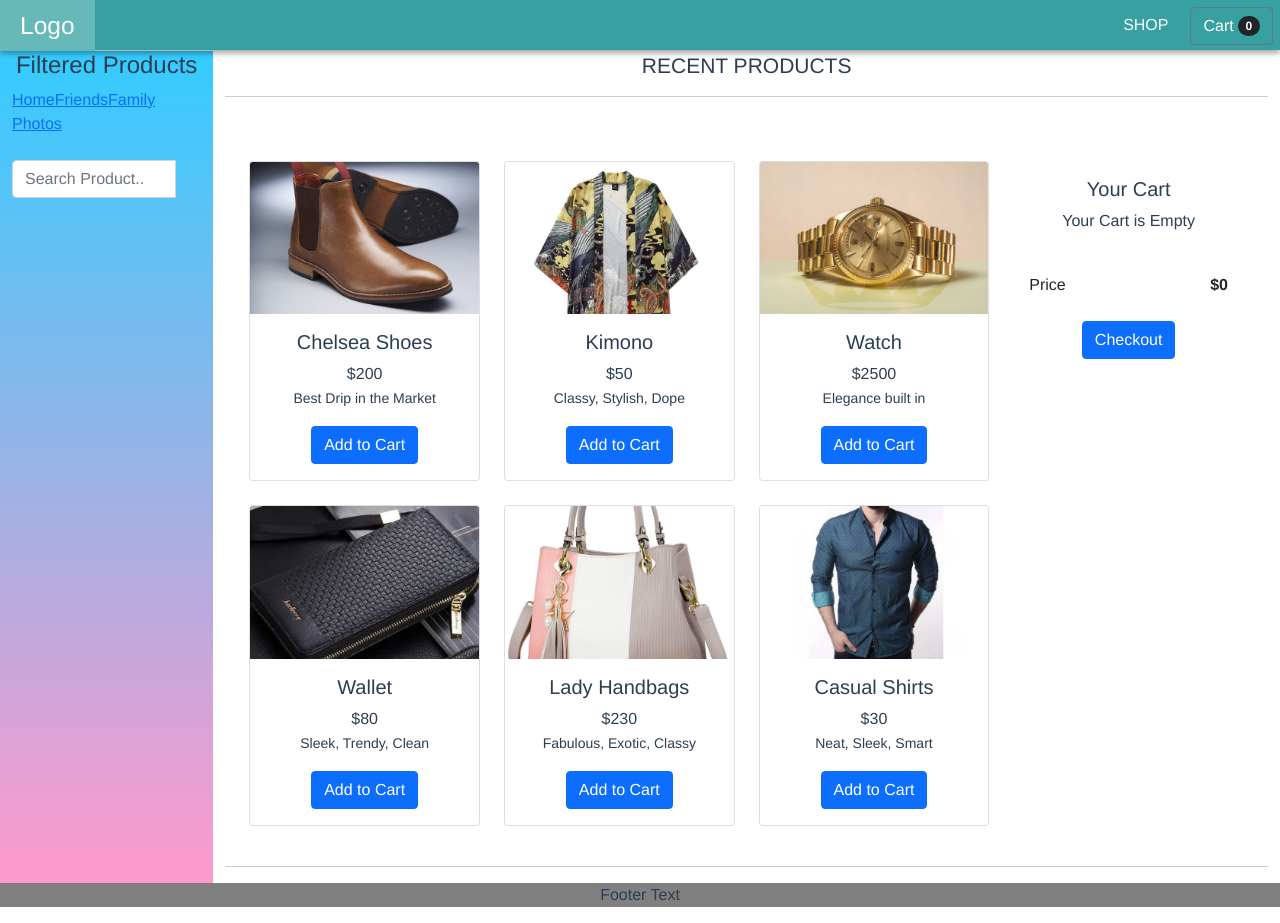
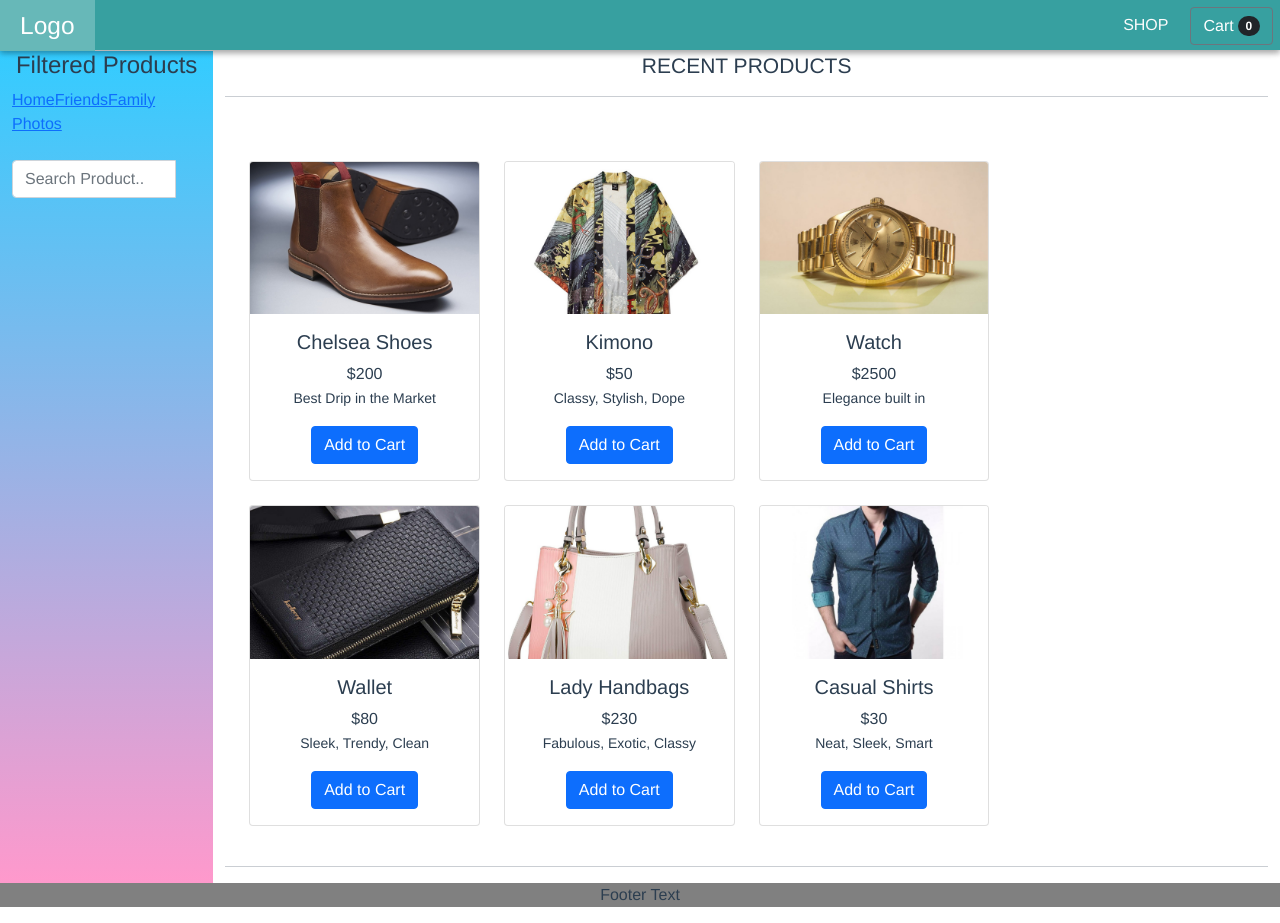
Before and after one commit to ez0bappa/vue-vite-shop-blog-temp, a Vue app: page /shop in a window 1280 px wide. Built offline with nearby package versions, Linux system fonts and the light colour scheme; what vue-toast-notification would draw is missing.

Commit message:
[WIP] Updated cart component

```diff
--- a/src/components/Home/Cart/MiniCart.vue
+++ b/src/components/Home/Cart/MiniCart.vue
@@ -17,7 +17,7 @@
 </script>
 
 <template>
-    <div class="mini-cart">
+    <div class="mini-cart" v-if="totalPrice > 0">
         <div class="card-body">
             <h5 class="card-title">Your Cart</h5>
             <p v-if="cart.length == 0"> Your Cart is Empty</p>
--- a/src/components/Home/Shop/Shop.vue
+++ b/src/components/Home/Shop/Shop.vue
@@ -75,6 +75,7 @@ let searchedProducts = computed(() => {
             </div>
         </div>
 
+
         <footer class="container-fluid"  style="background-color: grey">
             <p>Footer Text</p>
         </footer>
```
